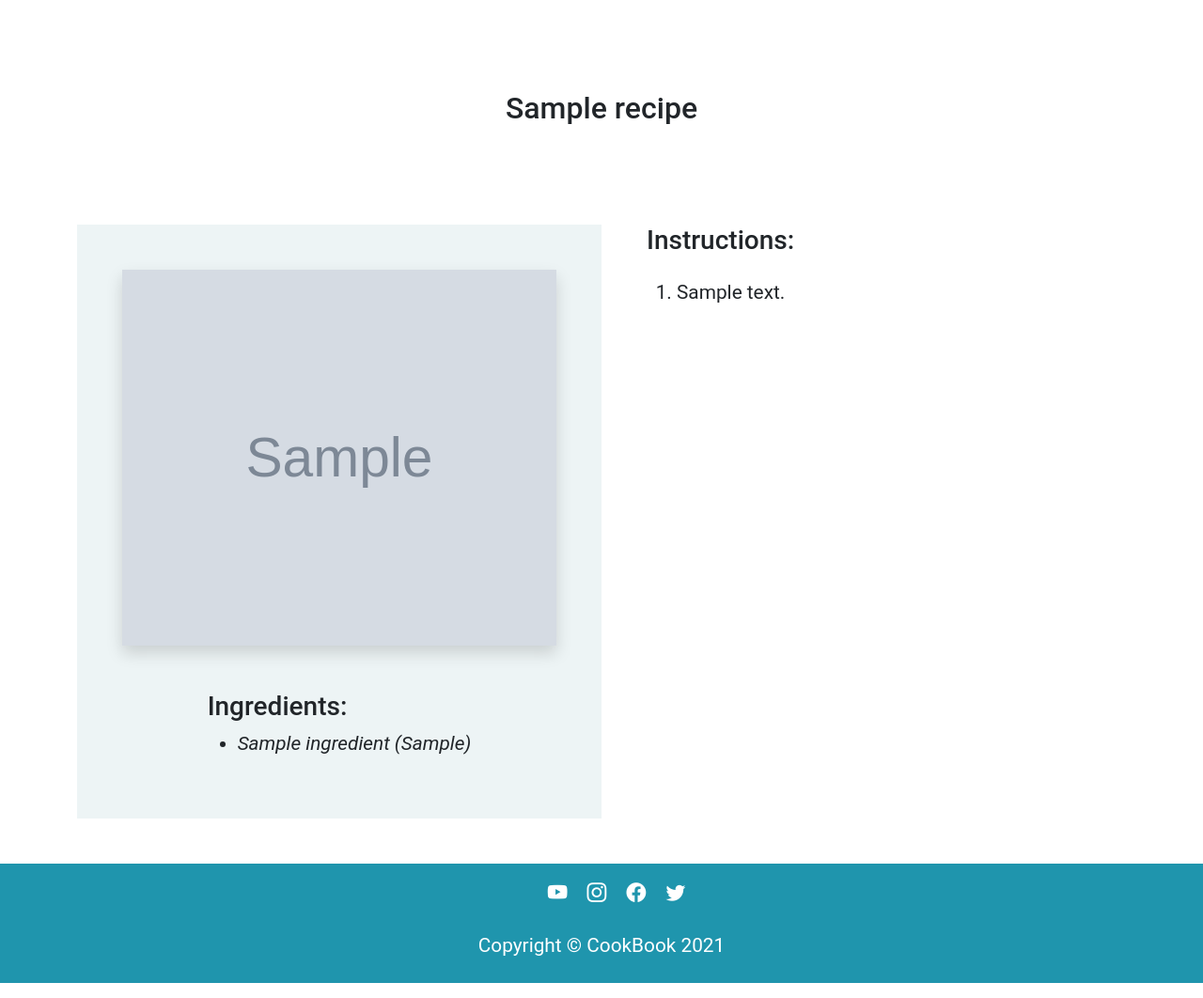
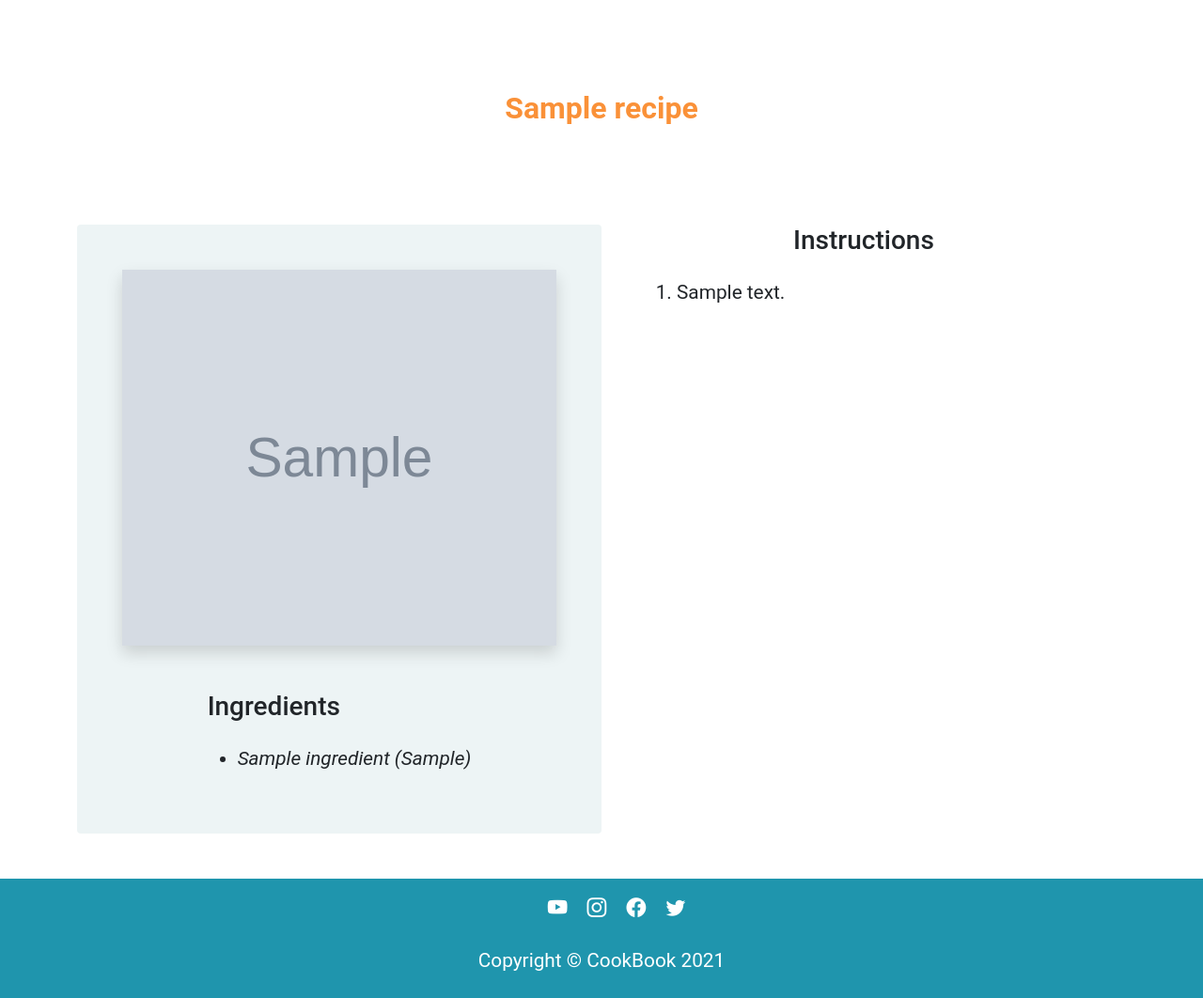
Before and after one commit to Paola62010/cookbook, a Django app: a page that uses templates/recipe_detail.html in a window 1280 px wide. Shown: the part 97-1159 px from the top of the page at 94% size. Run offline with Django 3.2, Linux system fonts and the light colour scheme; tables that the repository leaves empty hold one stand-in row (values such as "Sample post"); grey boxes marked "Sample" are stand-in pictures; some libraries are stand-ins or nearby versions.

Commit message:
Correct style for the recipe detail, ingredients section

```diff
--- a/static/css/style.css
+++ b/static/css/style.css
@@ -140,5 +140,12 @@ label[for="id_remember"] {
 #recipe-detail {
 	margin-right: 0;
 	margin-left: 0;
+}
+
+#ingredients {
 	border-radius: 0.25rem;
 }
+
+#recipe-title {
+	color: #fa9138;
+}
--- a/templates/recipe_detail.html
+++ b/templates/recipe_detail.html
@@ -4,15 +4,15 @@
 
 <main>
     <section class="container py-5">
-        <h2 class="text-center py-md-5">{{recipe.title}}</h2>
+        <h2 class="text-center py-md-5 fw-bold" id="recipe-title">{{recipe.title}}</h2>
         <div class="row" id="recipe-detail">
-            <div class="col-lg-6 d-flex flex-column align-items-center light-teal py-5 px-sm-5 mt-5">
+            <div class="col-lg-6 d-flex flex-column align-items-center light-teal py-5 px-sm-5 mt-5" id="ingredients">
                 <div>
                     <img src="{{recipe.recipe_image.url}}" alt="Recipe image" class="shadow recipe-image">
                 </div>
                 <div class="mt-5">
-                    <h3>Ingredients:</h3>
-                    <ul>
+                    <h3>Ingredients</h3>
+                    <ul class="mt-4">
                         {% for ingredient in ingredients %}
                         <li class="fst-italic">{{ ingredient.name }} <span> ({{ ingredient.quantity }})</span></li>
                         {% endfor %}
@@ -20,7 +20,7 @@
                 </div>
             </div>
             <div class="col-lg-6 mt-5 mt-lg-0 py-5 px-sm-5">
-                <h3>Instructions:</h3>
+                <h3 class="text-center">Instructions</h3>
                 <ol>
                     {% for step in steps %}
                     <li class="py-3">{{ step.description }}</li>
```
